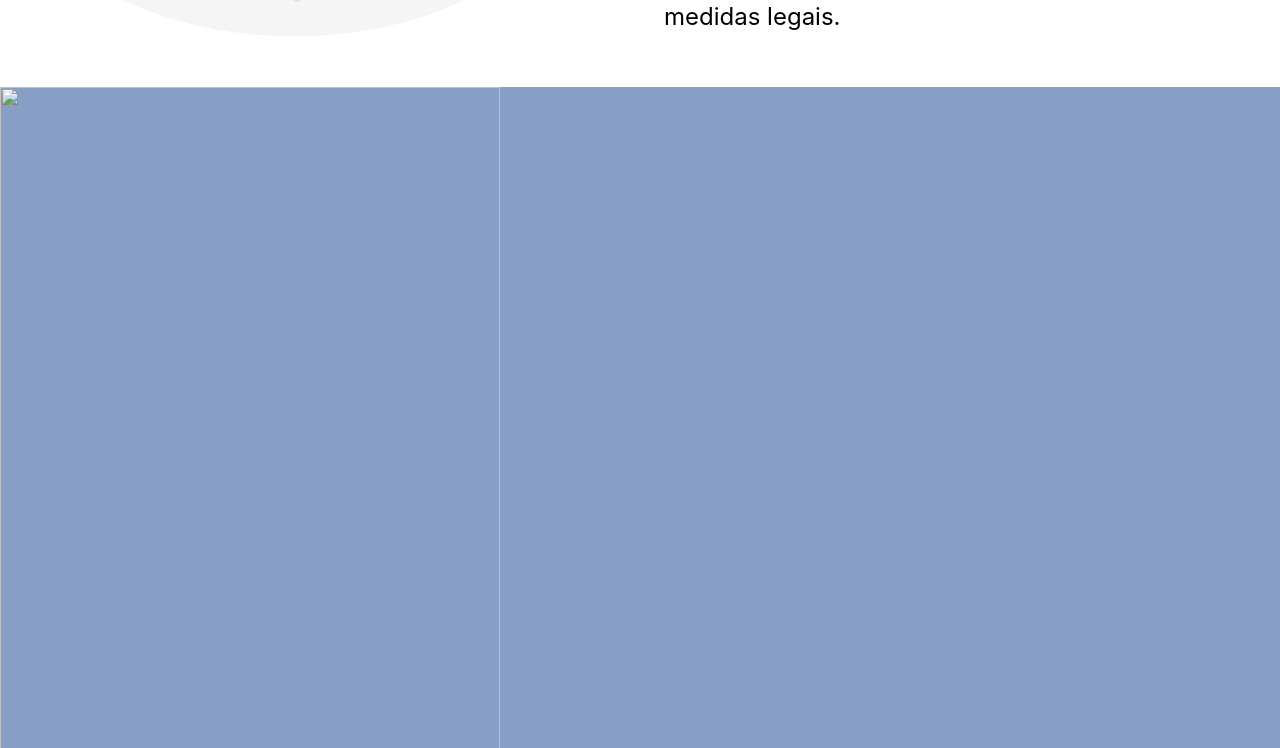
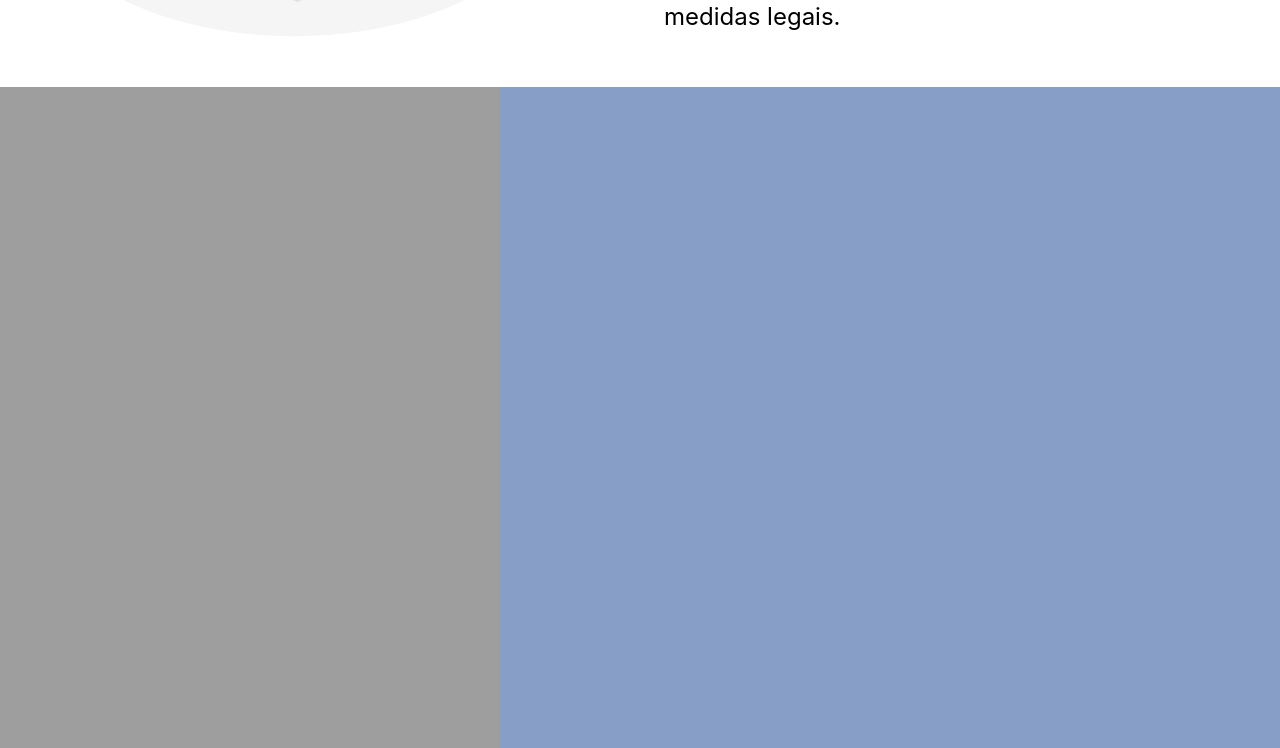
Before and after one commit to EduardoMenen/SiteVazamentoDeDados, a plain HTML site: page index.html in a window 1280 px wide. Shown: the part 4252-5000 px from the top of the page. Drawn offline with Linux system fonts and the light colour scheme; the site is published under a folder, as on GitHub Pages, so addresses that start at the root find nothing.

Commit message:
Correção

```diff
--- a/index.html
+++ b/index.html
@@ -106,9 +106,9 @@
             </div>
         </div>
     </section>
-    <section class="Banner">
-        <img src="/images/Design_sem_nome.png" alt="">
-    </section>
+        <section class="Banner">
+            <img src="images/Design_sem_nome.png" alt="">
+        </section>
 
     <footer id="creditos">
         <div class="EstruturaFooter">
```
